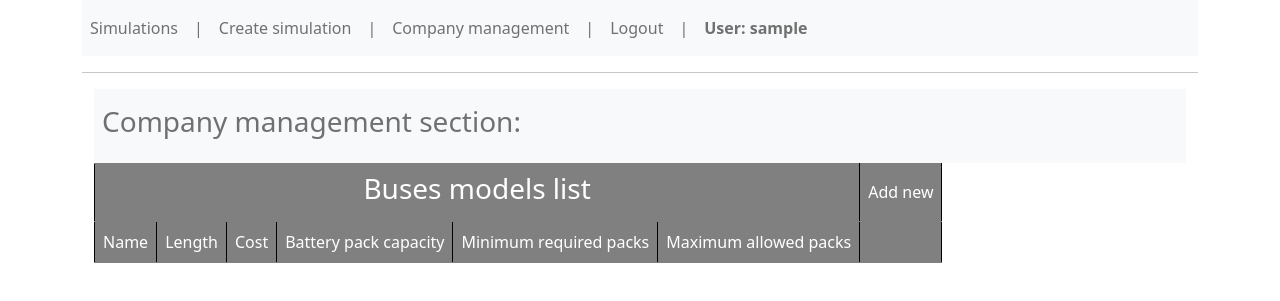
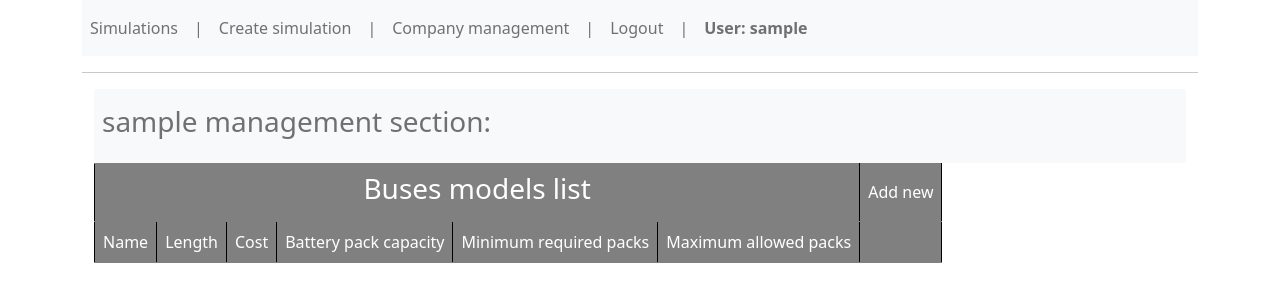
Before and after one commit to supsi-dacd-isaac/pvxte-web, a Flask app: page /company_manager in a window 1280 px wide. Shown: the top 301 px of the page. Run offline with Flask 3, Linux system fonts and the light colour scheme; the visitor is signed in with stand-in values (Sample User, id 1); data that the repository does not hold is empty; some libraries are stand-ins or nearby versions.

Commit message:
Added company name printing

```diff
--- a/app.py
+++ b/app.py
@@ -655,7 +655,8 @@ def company_manager():
             os.unlink(terminals_file_path)
             os.unlink(distances_file_path)
 
-        return render_template('company_manager.html', buses_models=buses_models)
+        return render_template('company_manager.html', buses_models=buses_models,
+                               company=session['company_user'])
     else:
         return redirect(url_for('login'))
 
--- a/templates/company_manager.html
+++ b/templates/company_manager.html
@@ -5,7 +5,7 @@
     <nav class="navbar navbar-expand-lg navbar-light bg-light">
         <ul class="navbar-nav">
               <li class="nav-item active">
-                <a class="nav-link"><h3>Company management section:</h3></a>
+                <a class="nav-link"><h3>{{ company }} management section:</h3></a>
               </li>
         </ul>
     </nav>
```
